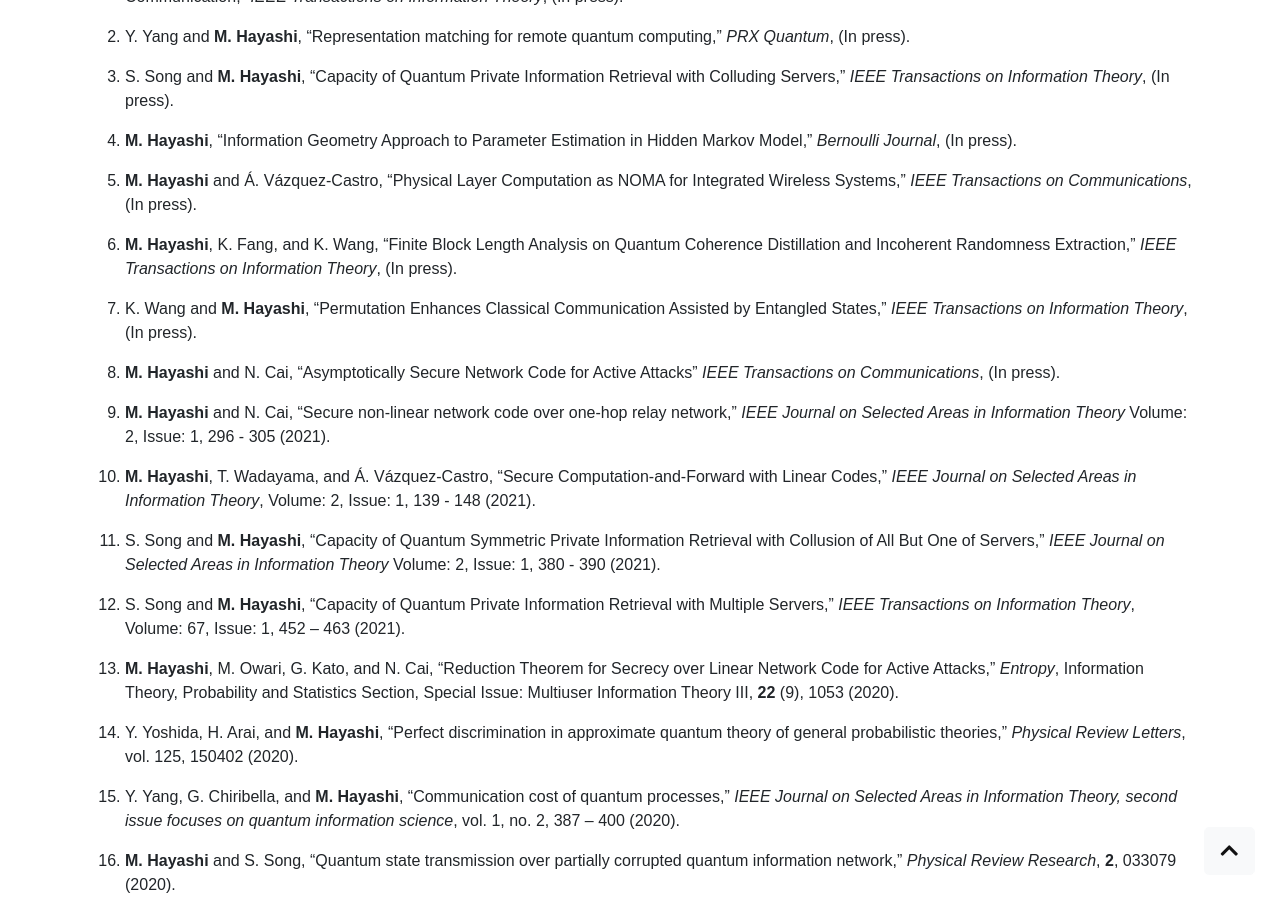
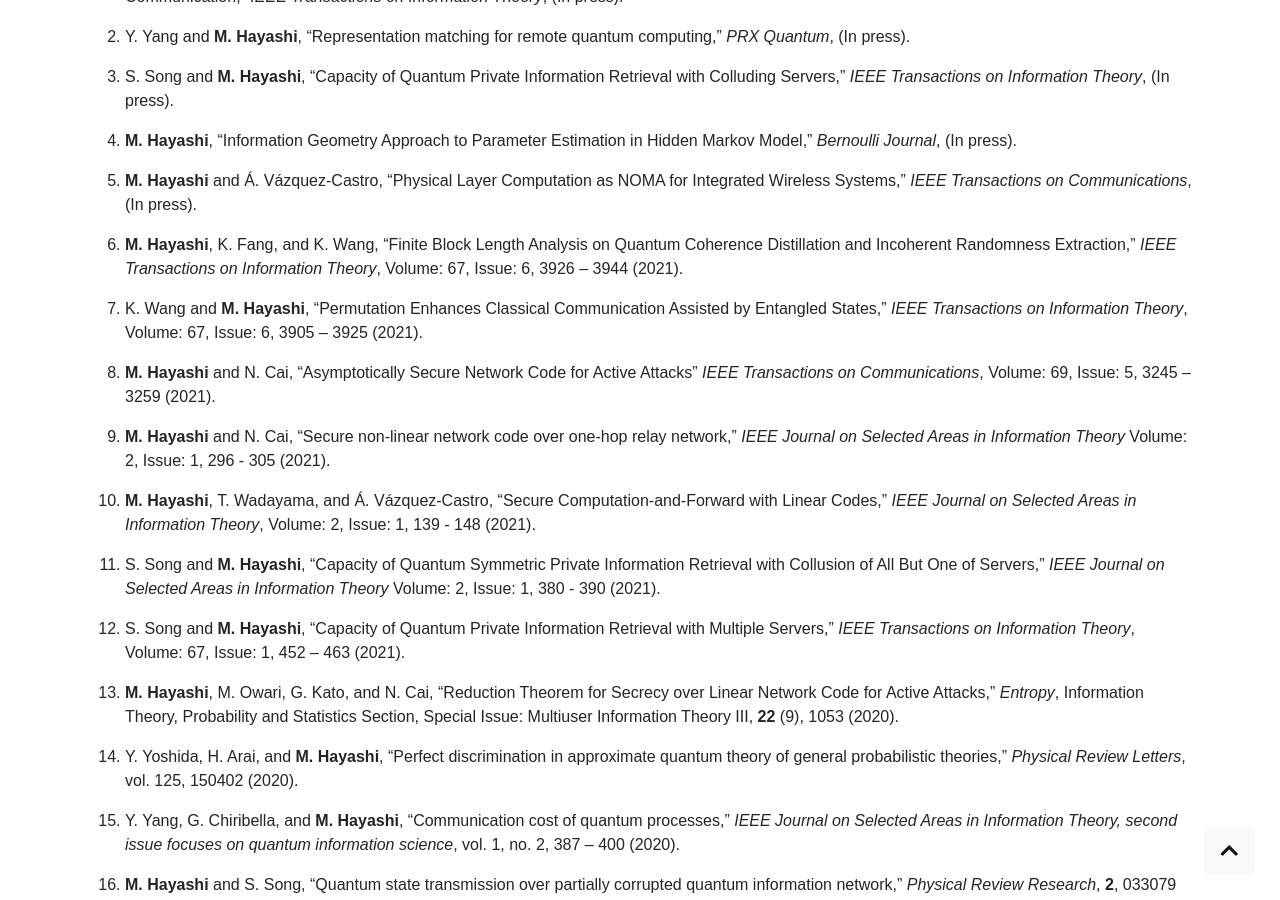
Before and after one commit to Quan-Sky/Masahito-Hayashi, a Jekyll site: the page built from publications.html, in a window 1280 px wide and 900 px high, scrolled down 576 px. Built offline with Jekyll 4.4.1, drawn with Linux system fonts in a browser that asks for light colours; nearby versions of some CDN libraries.

Commit message:
Update the publications
update publication information for refereed journal articles item 6,7,8

```diff
--- a/_includes/publication-list.html
+++ b/_includes/publication-list.html
@@ -12,9 +12,9 @@
 <li><p>S. Song and <strong>M. Hayashi</strong>, “Capacity of Quantum Private Information Retrieval with Colluding Servers,” <span><em>IEEE Transactions on Information Theory</em></span>, (In press).</p></li>
 <li><p><strong>M. Hayashi</strong>, “Information Geometry Approach to Parameter Estimation in Hidden Markov Model,” <span><em>Bernoulli Journal</em></span>, (In press).</p></li>
 <li><p><strong>M. Hayashi</strong> and Á. Vázquez-Castro, “Physical Layer Computation as NOMA for Integrated Wireless Systems,” <span><em>IEEE Transactions on Communications</em></span>, (In press).</p></li>
-<li><p><strong>M. Hayashi</strong>, K. Fang, and K. Wang, “Finite Block Length Analysis on Quantum Coherence Distillation and Incoherent Randomness Extraction,” <span><em>IEEE Transactions on Information Theory</em></span>, (In press).</p></li>
-<li><p>K. Wang and <strong>M. Hayashi</strong>, “Permutation Enhances Classical Communication Assisted by Entangled States,” <span><em>IEEE Transactions on Information Theory</em></span>, (In press).</p></li>
-<li><p><strong>M. Hayashi</strong> and N. Cai, “Asymptotically Secure Network Code for Active Attacks” <span><em>IEEE Transactions on Communications</em></span>, (In press).</p></li>
+<li><p><strong>M. Hayashi</strong>, K. Fang, and K. Wang, “Finite Block Length Analysis on Quantum Coherence Distillation and Incoherent Randomness Extraction,” <span><em>IEEE Transactions on Information Theory</em></span>, Volume: 67, Issue: 6, 3926 – 3944 (2021).</p></li>
+<li><p>K. Wang and <strong>M. Hayashi</strong>, “Permutation Enhances Classical Communication Assisted by Entangled States,” <span><em>IEEE Transactions on Information Theory</em></span>, Volume: 67, Issue: 6, 3905 – 3925 (2021).</p></li>
+<li><p><strong>M. Hayashi</strong> and N. Cai, “Asymptotically Secure Network Code for Active Attacks” <span><em>IEEE Transactions on Communications</em></span>, Volume: 69, Issue: 5, 3245 – 3259 (2021).</p></li>
 <li><p><strong>M. Hayashi</strong> and N. Cai, “Secure non-linear network code over one-hop relay network,” <span><em>IEEE Journal on Selected Areas in Information Theory</em></span> Volume: 2, Issue: 1, 296 - 305 (2021).</p></li>
 <li><p><strong>M. Hayashi</strong>, T. Wadayama, and Á. Vázquez-Castro, “Secure Computation-and-Forward with Linear Codes,” <span><em>IEEE Journal on Selected Areas in Information Theory</em></span>, Volume: 2, Issue: 1, 139 - 148 (2021).</p></li>
 <li><p>S. Song and <strong>M. Hayashi</strong>, “Capacity of Quantum Symmetric Private Information Retrieval with Collusion of All But One of Servers,” <span><em>IEEE Journal on Selected Areas in Information Theory</em></span> Volume: 2, Issue: 1, 380 - 390 (2021).</p></li>
```
Also changed, not shown: 6 other files.
